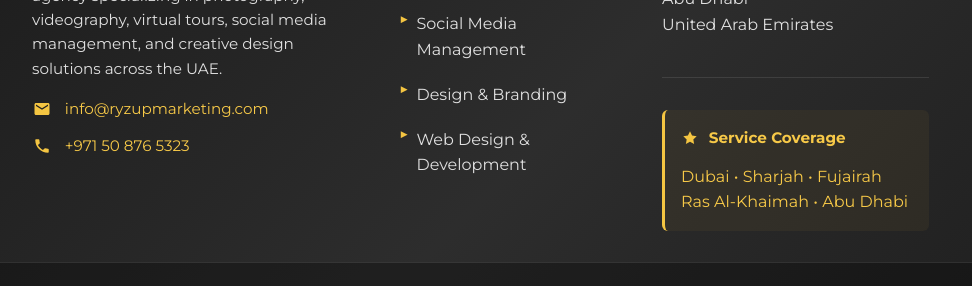
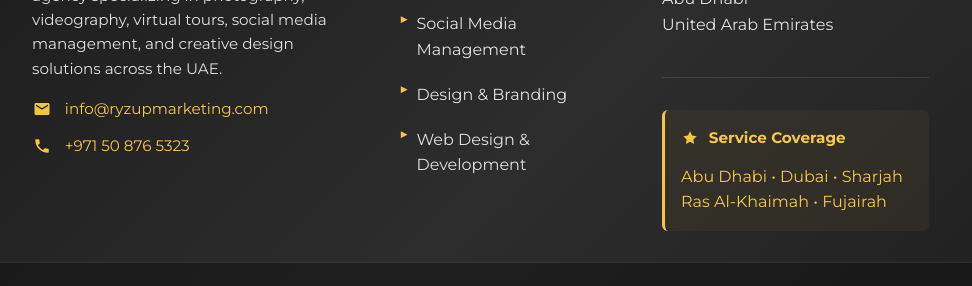
Before and after one commit to skyachiver/RYZUP-V2-WEB-ADD, a plain HTML site: page index.html in a window 1280 px wide. Shown: the part 5223-5509 px from the top of the page, 0-972 px from the left. Drawn offline with Linux system fonts and the light colour scheme.

Commit message:
Update service coverage locations in index.html

```diff
--- a/index.html
+++ b/index.html
@@ -583,7 +583,7 @@
                             </div>
                             Service Coverage
                         </h5>
-                           <p>Dubai • Sharjah • Fujairah <br>Ras Al-Khaimah • Abu Dhabi</p>
+                           <p>Abu Dhabi • Dubai • Sharjah  <br>Ras Al-Khaimah • Fujairah </p>
                     </div>
                 </div>
 
```
